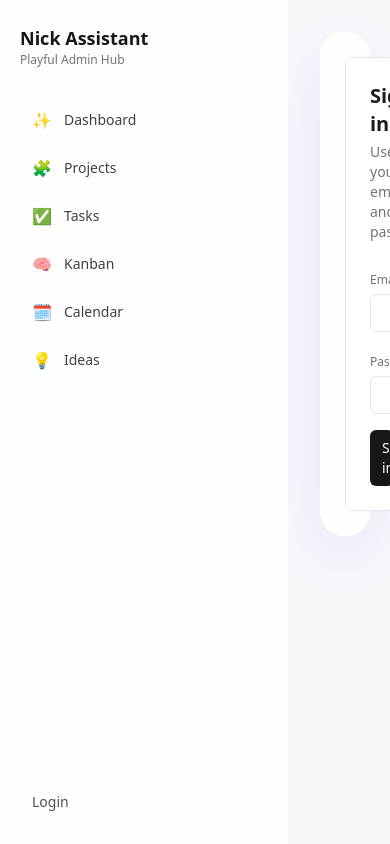
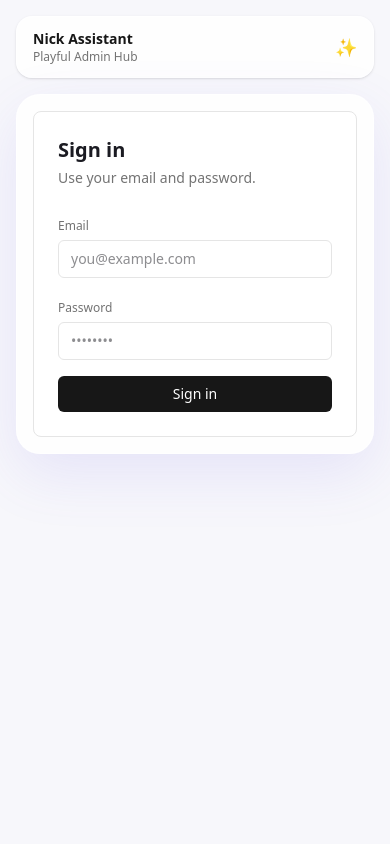
Before and after one commit to DanUrsache/AdminDash, a Next.js app: page /login in a window 390 px wide. Built offline with nearby package versions, Linux system fonts and the light colour scheme; no server answers.

Commit message:
Improve mobile layout responsiveness

```diff
--- a/src/app/layout.tsx
+++ b/src/app/layout.tsx
@@ -28,10 +28,17 @@ export default function RootLayout({
       <body
         className={`${geistSans.variable} ${geistMono.variable} antialiased`}
       >
-        <div className="flex h-screen w-full bg-[var(--background)]">
+        <div className="flex min-h-screen w-full bg-[var(--background)]">
           <Sidebar />
-          <main className="flex-1 overflow-y-auto p-8">
-            <div className="rounded-3xl border border-white/70 bg-white/80 p-6 shadow-[0_20px_60px_rgba(108,92,231,0.12)]">
+          <main className="flex-1 overflow-y-auto p-4 md:p-8">
+            <div className="mb-4 flex items-center justify-between rounded-2xl border border-white/70 bg-white/80 px-4 py-3 shadow-sm md:hidden">
+              <div>
+                <div className="text-sm font-semibold text-neutral-900">Nick Assistant</div>
+                <div className="text-xs text-neutral-500">Playful Admin Hub</div>
+              </div>
+              <div className="text-lg">✨</div>
+            </div>
+            <div className="rounded-3xl border border-white/70 bg-white/80 p-4 shadow-[0_20px_60px_rgba(108,92,231,0.12)] md:p-6">
               {children}
             </div>
           </main>
--- a/src/components/Sidebar.tsx
+++ b/src/components/Sidebar.tsx
@@ -38,7 +38,7 @@ export function Sidebar() {
   };
 
   return (
-    <aside className="flex h-screen w-72 flex-col border-r border-white/70 bg-white/80 px-5 py-6 backdrop-blur">
+    <aside className="hidden h-screen w-72 flex-col border-r border-white/70 bg-white/80 px-5 py-6 backdrop-blur md:flex">
       <div className="mb-8">
         <div className="text-lg font-semibold text-neutral-900">Nick Assistant</div>
         <div className="text-xs text-neutral-500">Playful Admin Hub</div>
```
